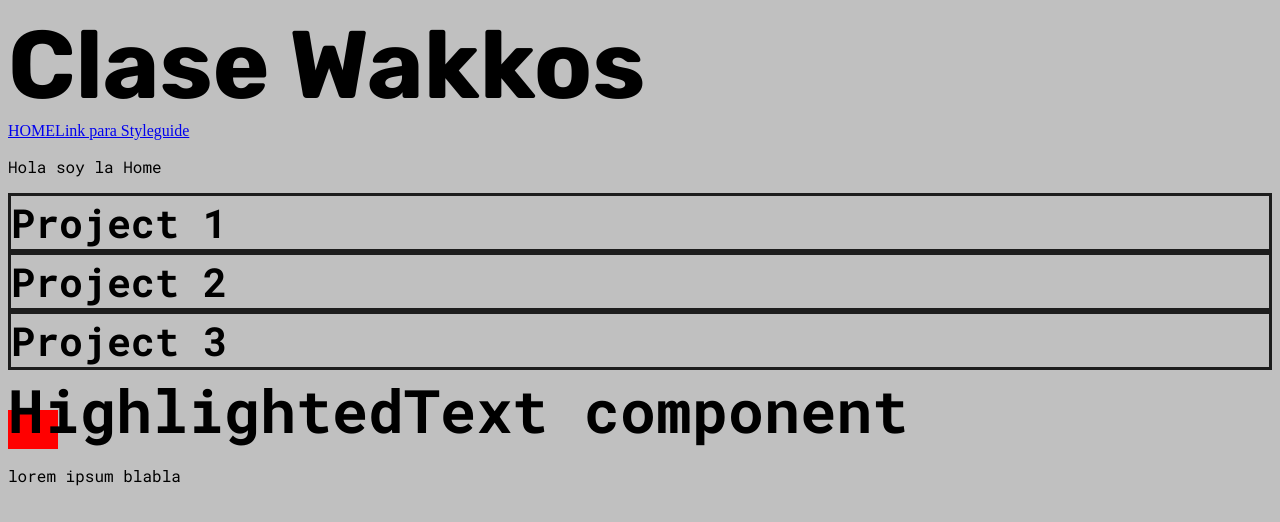
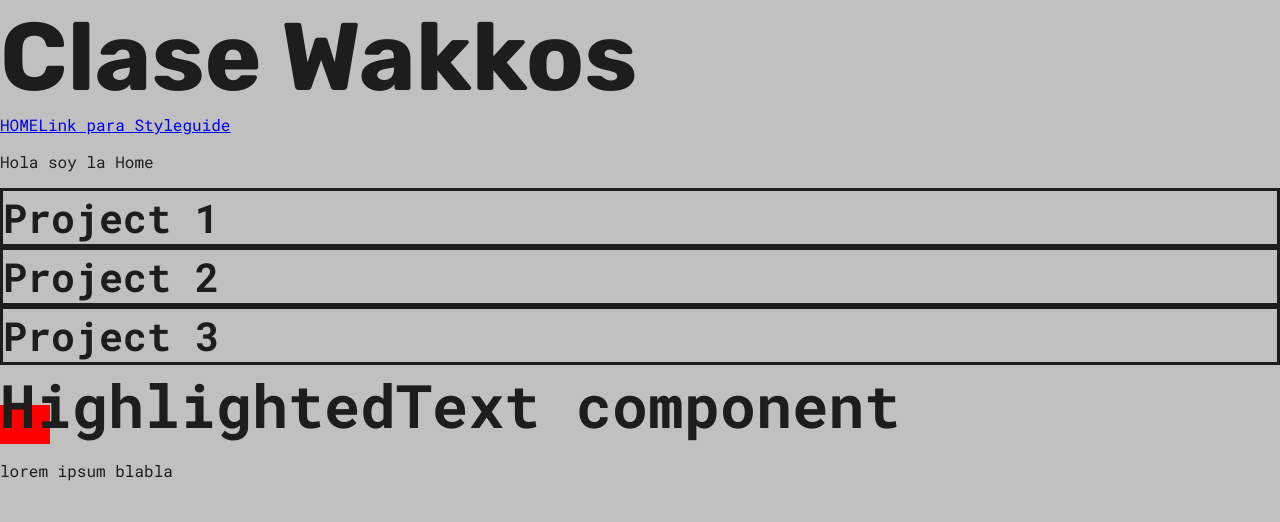
Before and after one commit to mrlrcn/styleguide, a React (Vite) app: page / in a window 1280 px wide. Shown: the top 522 px of the page. Built offline with nearby package versions, Linux system fonts and the light colour scheme.

Commit message:
scss _site

```diff
--- /dev/null
+++ b/src/scss/_site.scss
@@ -0,0 +1,19 @@
+@import '../scss/variables';
+
+* {
+    box-sizing: border-box;
+}
+
+html {
+    font-family: $font-primary;
+
+}
+
+body {
+    margin: 0;
+    padding: 0;
+    font-family: $font-primary;
+    color: $color-black;
+    background: $color-gray;
+    font-size: $font-size-medium;
+}
--- a/src/scss/global.scss
+++ b/src/scss/global.scss
@@ -1,2 +1,8 @@
 @import './variables';
+
+@import './mixins';
+@import './site';
+
 @import './typography';
+
+@import './utilities';
```
